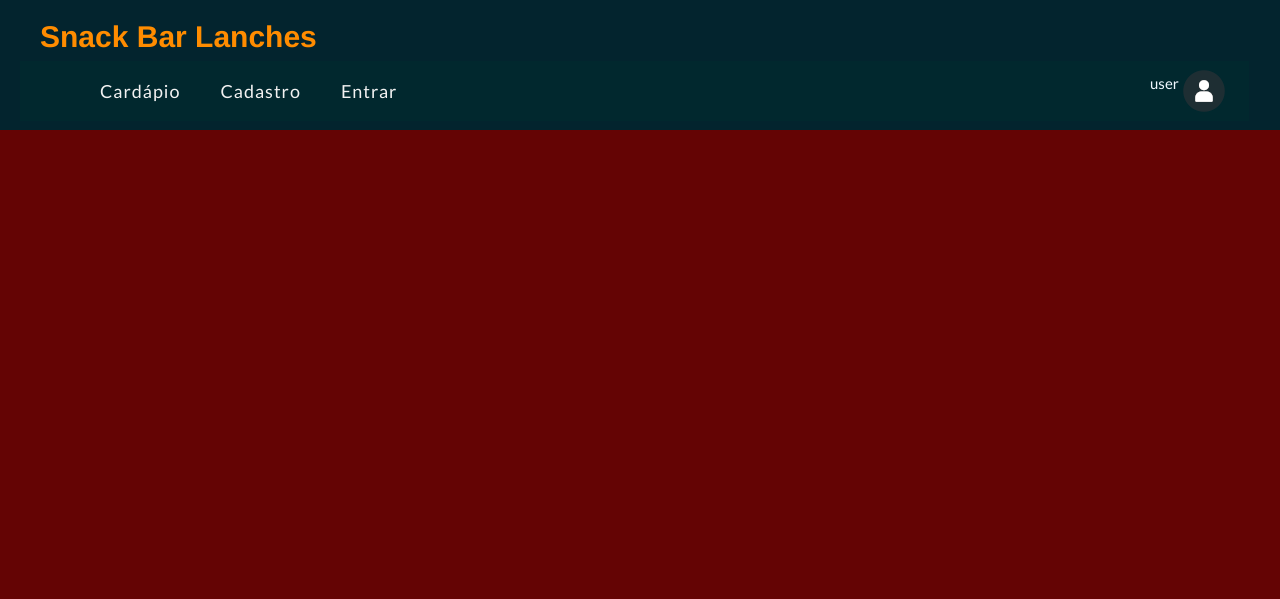
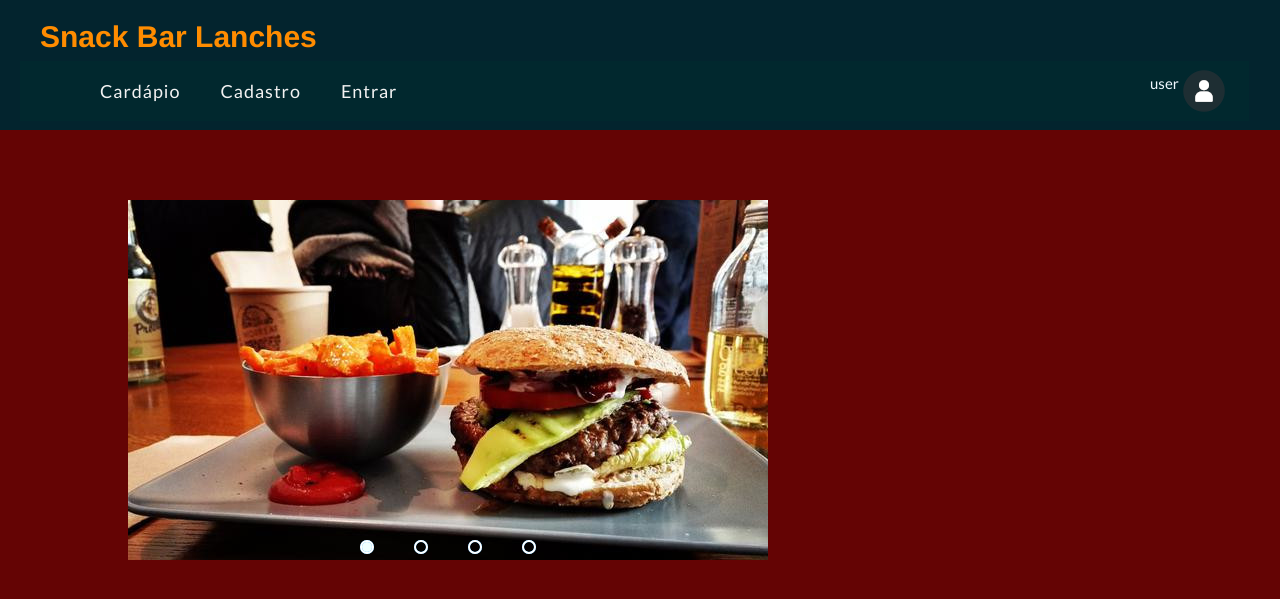
Before and after one commit to clauderech/snackbar, a PHP site: page / in a window 1280 px wide. Shown: the top 599 px of the page. Run offline with PHP 8.4, Linux system fonts and the light colour scheme; some web fonts are replaced.

Commit message:
atualizacao_08-06-23

```diff
--- /dev/null
+++ b/www/css/slide.css
@@ -0,0 +1,104 @@
+.slider {
+    margin-left: 10%; /* 0 em cima e baixo e auto left e right*/
+    margin-top: 200px;
+    width: 640px;
+    height: 360px;
+    overflow: hidden;
+}
+
+.slides {
+    width: 400%;
+    height: 360px;
+    display: flex;
+}
+
+.slides input{
+    display: none;
+}
+
+.slide {
+    width: 25%;
+    position: relative;
+}
+
+.slide img{
+    width: 640px;
+    height: 360px;
+}
+
+.manual-navigation{
+    position: absolute;
+    width: 640px;
+    margin-top: -20px;
+    display: flex;
+    justify-content: center;
+}
+
+.manual-btn{
+    border: 2px solid #fff;
+    padding: 5px;
+    border-radius: 10px;
+    cursor: pointer;
+    transition: 1s;
+}
+
+.manual-btn:not(:last-child){
+    margin-right: 40px;
+}
+
+.manual-btn:hover{
+    background-color: azure;
+}
+
+#radio1:checked ~ .first{
+    margin-left: 0;
+}
+
+#radio2:checked ~ .first{
+    margin-left: -25%;
+
+}
+
+#radio3:checked ~ .first{
+    margin-left: -50%;
+}
+
+#radio4:checked ~ .first{
+    margin-left: -75%;
+}
+
+.navigation-auto div{
+    border: 2px solid #20a6ff;
+    padding: 5px;
+    border-radius: 10px;
+    cursor: pointer;
+    transition: 1s;
+}
+
+.navigation-auto{
+    position: absolute;
+    width: 640px;
+    margin-top: 340px;
+    display: flex;
+    justify-content: center;
+}
+
+.navigation-auto div:not(:last-child) {
+    margin-right: 40px;
+}
+
+#radio1:checked ~ .navigation-auto .auto-btn1{
+    background-color: azure;
+}
+
+#radio2:checked ~ .navigation-auto .auto-btn2{
+    background-color: azure;
+}
+
+#radio3:checked ~ .navigation-auto .auto-btn3{
+    background-color: azure;
+}
+
+#radio4:checked ~ .navigation-auto .auto-btn4{
+    background-color: azure;
+}
--- a/www/index.php
+++ b/www/index.php
@@ -16,7 +16,7 @@
     <title>Home</title>
     <link rel="stylesheet" href="css/geral_style.css" />
     <link rel="stylesheet" href="css/style.css" />
-
+    <link rel="stylesheet" href="css/slide.css" />
 </head>
     <body>
         <header>
@@ -42,6 +42,50 @@
                 </div>
             </nav>
         </header>
+
+        <div class="slider">
+            <div class="slides">
+                <!--Radio Buttons-->
+                <input type="radio" name="radio-btn" id="radio1">
+                <input type="radio" name="radio-btn" id="radio2">
+                <input type="radio" name="radio-btn" id="radio3">
+                <input type="radio" name="radio-btn" id="radio4">
+                <!--Fim Radio Buttons-->
+
+                <!--Slide images-->
+                <div class="slide first">
+                    <img src="images/xisbanner1.jpg" alt="Xis 1">
+                </div>
+                <div class="slide">
+                    <img src="images/xis_banner2.jpg" alt="Xis 2">
+                </div>
+                <div class="slide">
+                    <img src="images/xis_banner3.jpg" alt="Xis 3">
+                </div>
+                <div class="slide">
+                    <img src="images/banner.png" alt="banner 1">
+                </div>
+                <!--Fim Slide images-->
+
+                <!--Navigation auto-->
+                <div class="navigation-auto">
+                    <div class="auto-btn1"></div>
+                    <div class="auto-btn2"></div>
+                    <div class="auto-btn3"></div>
+                    <div class="auto-btn4"></div>
+                </div>
+            </div>
+
+            <div class="manual-navigation">
+                <label for="radio1" class="manual-btn"></label>
+                <label for="radio2" class="manual-btn"></label>
+                <label for="radio3" class="manual-btn"></label>
+                <label for="radio4" class="manual-btn"></label>
+            </div>
+
+        </div>
+
+        <script src="js/slide.js"></script>
         <script src="js/menuRespon.js"></script>
     </body>
 </html>
--- /dev/null
+++ b/www/js/slide.js
@@ -0,0 +1,20 @@
+let count = 1;
+
+document.getElementById("radio1").checked = true;
+
+setInterval( function() {
+    nextImage();
+}, 2000)
+
+function nextImage(){
+    if(count < 5 ){
+        count++;
+    }
+
+    if (count > 4){
+        count = 1;
+    }
+
+    document.getElementById("radio"+count).checked = true;
+
+}
```
Also changed, not shown: www/slide.html (added, +55 -0 lines), .github/workflows/main.yml, www/images/Hot-dogs.png (added), www/images/Instagram Post para hamburgueria moderno vermelho.png (added), www/images/Picado.jpg (added), www/images/Story pizzaria.png (added), www/images/Torrada-gratinada.jpg (added), www/images/banner.png (added), www/images/logo_snackbar.png (added), www/images/misto_banner.jpg (added), www/images/picados.png (added), www/images/pizza1.jpg (added), www/images/xis_banner2.jpg (added), www/images/xis_banner3.jpg (added), 1 more files. Lines whose indentation alone changed are shown as unchanged.
